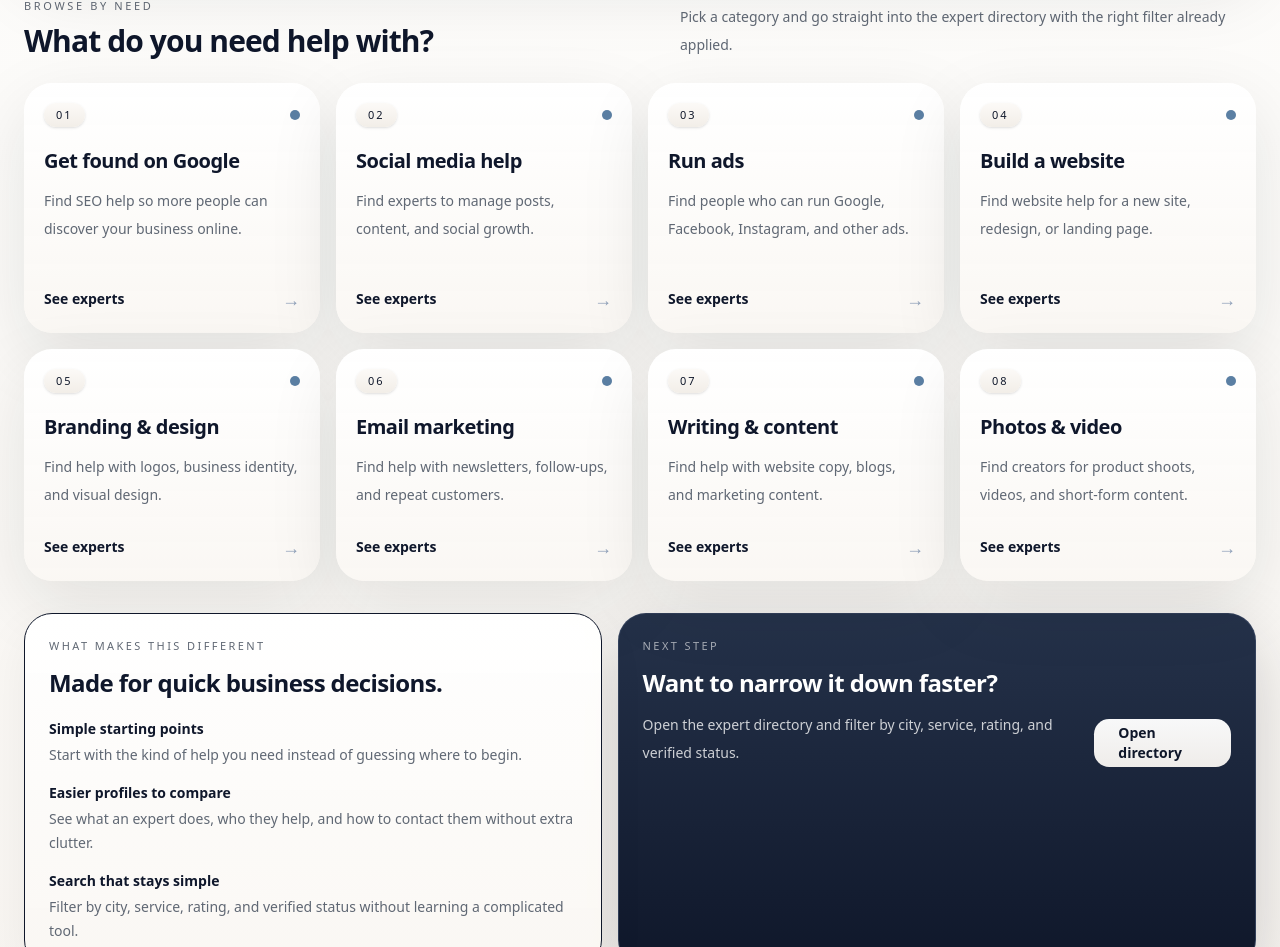
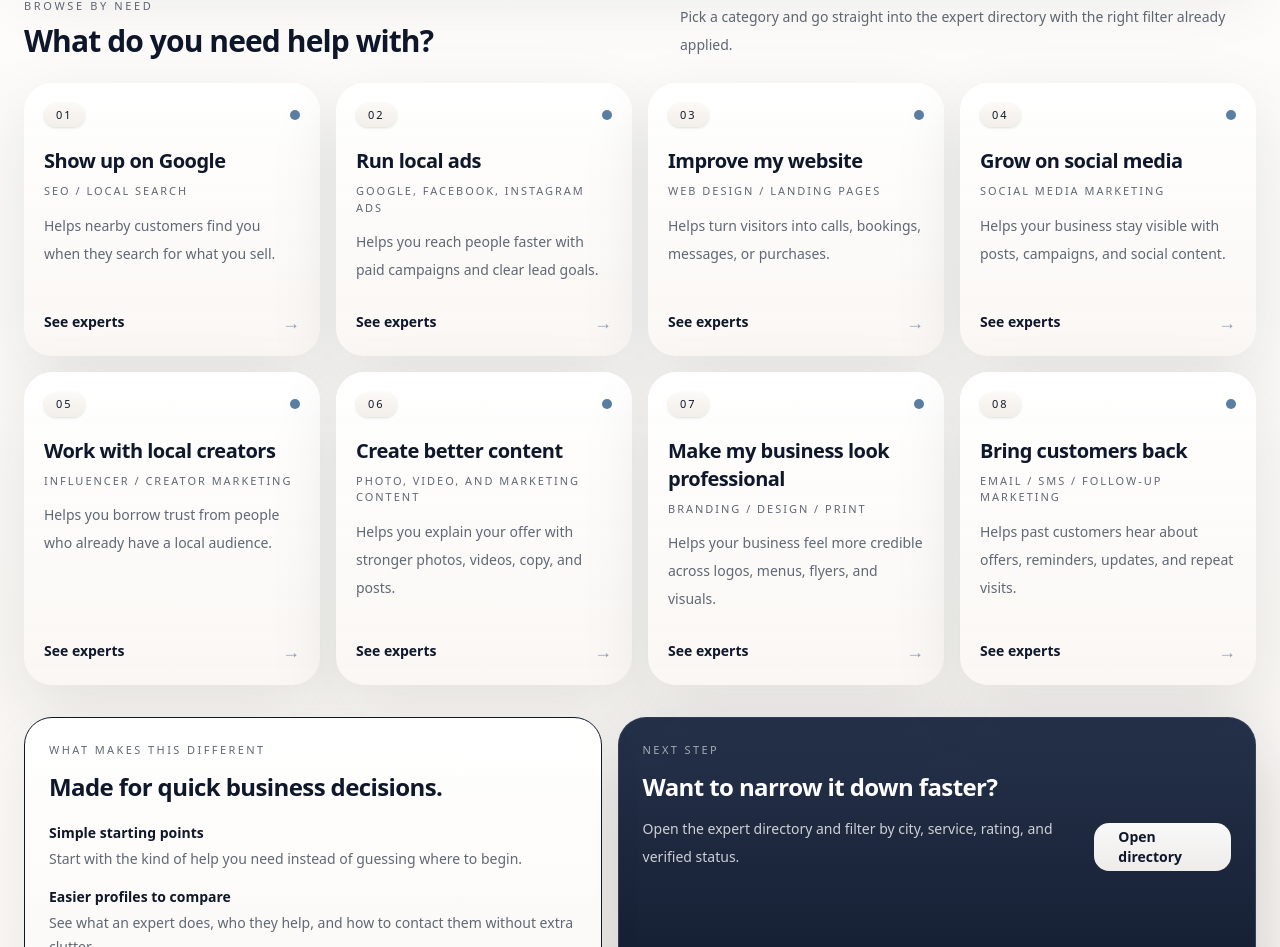
Before and after one commit to abdanbarkaath/marketlink, a Next.js app in the folder marketlink-frontend/: page / in a window 1280 px wide. Shown: the part 928-1875 px from the top of the page. Built offline with nearby package versions, Linux system fonts and the light colour scheme; no server answers.

Commit message:
feat: add homepage discovery config

```diff
--- a/marketlink-frontend/src/app/page.tsx
+++ b/marketlink-frontend/src/app/page.tsx
@@ -2,17 +2,7 @@
 
 import Link from 'next/link';
 import ThemeToggle, { useMarketLinkTheme } from '@/components/ThemeToggle';
-
-const CATEGORIES = [
-  { token: 'seo', title: 'Get found on Google', desc: 'Find SEO help so more people can discover your business online.' },
-  { token: 'social', title: 'Social media help', desc: 'Find experts to manage posts, content, and social growth.' },
-  { token: 'ads', title: 'Run ads', desc: 'Find people who can run Google, Facebook, Instagram, and other ads.' },
-  { token: 'web', title: 'Build a website', desc: 'Find website help for a new site, redesign, or landing page.' },
-  { token: 'branding', title: 'Branding & design', desc: 'Find help with logos, business identity, and visual design.' },
-  { token: 'email', title: 'Email marketing', desc: 'Find help with newsletters, follow-ups, and repeat customers.' },
-  { token: 'content', title: 'Writing & content', desc: 'Find help with website copy, blogs, and marketing content.' },
-  { token: 'video', title: 'Photos & video', desc: 'Find creators for product shoots, videos, and short-form content.' },
-];
+import { homepageServicePaths } from '@/lib/discovery';
 
 const BUYER_SIGNALS = [
   { label: 'Built for', value: 'Local businesses', detail: 'Start with the kind of help you need and narrow down fast.' },
@@ -112,10 +102,10 @@ export default function Home() {
           </div>
 
           <div className="mt-5 grid grid-cols-1 gap-4 sm:mt-6 sm:grid-cols-2 xl:grid-cols-4">
-            {CATEGORIES.map((c, index) => (
+            {homepageServicePaths.map((path, index) => (
               <Link
-                key={c.token}
-                href={`/experts?service=${encodeURIComponent(c.token)}`}
+                key={path.id}
+                href={path.href}
                 className={[
                   'group flex min-h-[190px] flex-col justify-between rounded-[1.75rem] p-4 transition sm:min-h-[220px] sm:p-5',
                   t.card,
@@ -130,8 +120,11 @@ export default function Home() {
                     </span>
                     <span className={`inline-block h-2.5 w-2.5 rounded-full ${t.accentDot}`} />
                   </div>
-                  <h3 className="mt-5 text-xl font-semibold tracking-tight text-slate-900">{c.title}</h3>
-                  <p className={`mt-3 text-sm leading-7 ${t.mutedText}`}>{c.desc}</p>
+                  <h3 className="mt-5 text-xl font-semibold tracking-tight text-slate-900">{path.plainLabel}</h3>
+                  <div className={`mt-2 text-[11px] font-medium uppercase tracking-[0.18em] ${t.mutedText}`}>
+                    {path.technicalLabel}
+                  </div>
+                  <p className={`mt-3 text-sm leading-7 ${t.mutedText}`}>{path.shortHelp}</p>
                 </div>
 
                 <div className="mt-6 flex items-center justify-between gap-4">
--- /dev/null
+++ b/marketlink-frontend/src/lib/discovery.ts
@@ -0,0 +1,212 @@
+export type DiscoveryServicePathId =
+  | 'show-up-on-google'
+  | 'run-local-ads'
+  | 'improve-website'
+  | 'grow-on-social'
+  | 'work-with-creators'
+  | 'create-better-content'
+  | 'build-brand'
+  | 'bring-customers-back';
+
+export type DiscoveryProblemId =
+  | 'cant-find-business'
+  | 'need-more-calls'
+  | 'website-not-helping'
+  | 'social-not-working'
+  | 'launching-something-new'
+  | 'not-sure-what-i-need';
+
+export type DiscoveryVisualTone = 'search' | 'calls' | 'website' | 'social' | 'launch' | 'guide';
+export type DiscoveryAccent = 'green' | 'blue' | 'amber' | 'rose' | 'slate' | 'teal' | 'orange' | 'indigo';
+
+export type DiscoveryServicePath = {
+  id: DiscoveryServicePathId;
+  plainLabel: string;
+  technicalLabel: string;
+  shortHelp: string;
+  serviceTokens: readonly string[];
+  href: string;
+  iconKey: DiscoveryVisualTone;
+  accent: DiscoveryAccent;
+  priority: number;
+};
+
+export type DiscoveryProblemCard = {
+  id: DiscoveryProblemId;
+  problemTitle: string;
+  customerLanguage: string;
+  outcomePromise: string;
+  suggestedPathIds: readonly DiscoveryServicePathId[];
+  ctaLabel: string;
+  visualTone: DiscoveryVisualTone;
+  priority: number;
+};
+
+function buildExpertsHref(serviceTokens: readonly string[], match: 'any' | 'all' = 'any') {
+  const params = new URLSearchParams();
+  params.set('service', serviceTokens.join(','));
+  if (serviceTokens.length > 1 || match === 'all') params.set('match', match);
+  return `/experts?${params.toString()}`;
+}
+
+export const discoveryServicePaths = [
+  {
+    id: 'show-up-on-google',
+    plainLabel: 'Show up on Google',
+    technicalLabel: 'SEO / local search',
+    shortHelp: 'Helps nearby customers find you when they search for what you sell.',
+    serviceTokens: ['seo'],
+    href: buildExpertsHref(['seo']),
+    iconKey: 'search',
+    accent: 'green',
+    priority: 1,
+  },
+  {
+    id: 'run-local-ads',
+    plainLabel: 'Run local ads',
+    technicalLabel: 'Google, Facebook, Instagram ads',
+    shortHelp: 'Helps you reach people faster with paid campaigns and clear lead goals.',
+    serviceTokens: ['ads'],
+    href: buildExpertsHref(['ads']),
+    iconKey: 'calls',
+    accent: 'blue',
+    priority: 2,
+  },
+  {
+    id: 'improve-website',
+    plainLabel: 'Improve my website',
+    technicalLabel: 'Web design / landing pages',
+    shortHelp: 'Helps turn visitors into calls, bookings, messages, or purchases.',
+    serviceTokens: ['web'],
+    href: buildExpertsHref(['web']),
+    iconKey: 'website',
+    accent: 'amber',
+    priority: 3,
+  },
+  {
+    id: 'grow-on-social',
+    plainLabel: 'Grow on social media',
+    technicalLabel: 'Social media marketing',
+    shortHelp: 'Helps your business stay visible with posts, campaigns, and social content.',
+    serviceTokens: ['social'],
+    href: buildExpertsHref(['social']),
+    iconKey: 'social',
+    accent: 'rose',
+    priority: 4,
+  },
+  {
+    id: 'work-with-creators',
+    plainLabel: 'Work with local creators',
+    technicalLabel: 'Influencer / creator marketing',
+    shortHelp: 'Helps you borrow trust from people who already have a local audience.',
+    serviceTokens: ['social', 'video'],
+    href: buildExpertsHref(['social', 'video']),
+    iconKey: 'social',
+    accent: 'teal',
+    priority: 5,
+  },
+  {
+    id: 'create-better-content',
+    plainLabel: 'Create better content',
+    technicalLabel: 'Photo, video, and marketing content',
+    shortHelp: 'Helps you explain your offer with stronger photos, videos, copy, and posts.',
+    serviceTokens: ['content', 'video'],
+    href: buildExpertsHref(['content', 'video']),
+    iconKey: 'launch',
+    accent: 'orange',
+    priority: 6,
+  },
+  {
+    id: 'build-brand',
+    plainLabel: 'Make my business look professional',
+    technicalLabel: 'Branding / design / print',
+    shortHelp: 'Helps your business feel more credible across logos, menus, flyers, and visuals.',
+    serviceTokens: ['branding', 'print'],
+    href: buildExpertsHref(['branding', 'print']),
+    iconKey: 'website',
+    accent: 'indigo',
+    priority: 7,
+  },
+  {
+    id: 'bring-customers-back',
+    plainLabel: 'Bring customers back',
+    technicalLabel: 'Email / SMS / follow-up marketing',
+    shortHelp: 'Helps past customers hear about offers, reminders, updates, and repeat visits.',
+    serviceTokens: ['email'],
+    href: buildExpertsHref(['email']),
+    iconKey: 'calls',
+    accent: 'slate',
+    priority: 8,
+  },
+] as const satisfies readonly DiscoveryServicePath[];
+
+export const discoveryProblemCards = [
+  {
+    id: 'cant-find-business',
+    problemTitle: "People can't find my business",
+    customerLanguage: 'Nearby customers search online, but your business does not show up clearly.',
+    outcomePromise: 'Get discovered by people already looking for what you sell.',
+    suggestedPathIds: ['show-up-on-google', 'improve-website', 'run-local-ads'],
+    ctaLabel: 'Find experts who can help',
+    visualTone: 'search',
+    priority: 1,
+  },
+  {
+    id: 'need-more-calls',
+    problemTitle: 'I need more calls or bookings',
+    customerLanguage: 'You need more real inquiries, not just more likes or traffic.',
+    outcomePromise: 'Turn attention into calls, bookings, and messages.',
+    suggestedPathIds: ['run-local-ads', 'improve-website', 'show-up-on-google'],
+    ctaLabel: 'Find lead generation help',
+    visualTone: 'calls',
+    priority: 2,
+  },
+  {
+    id: 'website-not-helping',
+    problemTitle: 'My website is not helping',
+    customerLanguage: 'People visit your site but do not understand, trust, or contact you.',
+    outcomePromise: 'Make your website clearer and easier to act on.',
+    suggestedPathIds: ['improve-website', 'show-up-on-google', 'create-better-content'],
+    ctaLabel: 'Find website help',
+    visualTone: 'website',
+    priority: 3,
+  },
+  {
+    id: 'social-not-working',
+    problemTitle: 'My social media is not bringing customers',
+    customerLanguage: 'You post, but it does not lead to enough awareness, visits, or sales.',
+    outcomePromise: 'Build content that supports trust, reach, and local demand.',
+    suggestedPathIds: ['grow-on-social', 'create-better-content', 'work-with-creators'],
+    ctaLabel: 'Find social media help',
+    visualTone: 'social',
+    priority: 4,
+  },
+  {
+    id: 'launching-something-new',
+    problemTitle: "I'm launching something new",
+    customerLanguage: 'You need people to notice a new business, offer, event, or location.',
+    outcomePromise: 'Create attention before and after launch day.',
+    suggestedPathIds: ['run-local-ads', 'grow-on-social', 'build-brand'],
+    ctaLabel: 'Find launch support',
+    visualTone: 'launch',
+    priority: 5,
+  },
+  {
+    id: 'not-sure-what-i-need',
+    problemTitle: "I'm not sure what I need",
+    customerLanguage: 'You know the business problem, but not the marketing service name.',
+    outcomePromise: 'Start with plain-language options and compare experts from there.',
+    suggestedPathIds: ['show-up-on-google', 'run-local-ads', 'improve-website'],
+    ctaLabel: 'Start with common paths',
+    visualTone: 'guide',
+    priority: 6,
+  },
+] as const satisfies readonly DiscoveryProblemCard[];
+
+export const homepageServicePaths = discoveryServicePaths
+  .filter((path) => path.priority <= 8)
+  .sort((a, b) => a.priority - b.priority);
+
+export const homepageProblemCards = discoveryProblemCards
+  .filter((problem) => problem.priority <= 6)
+  .sort((a, b) => a.priority - b.priority);
```
Also changed, not shown: 1 other file (tests, documents, lock files or other folders).
